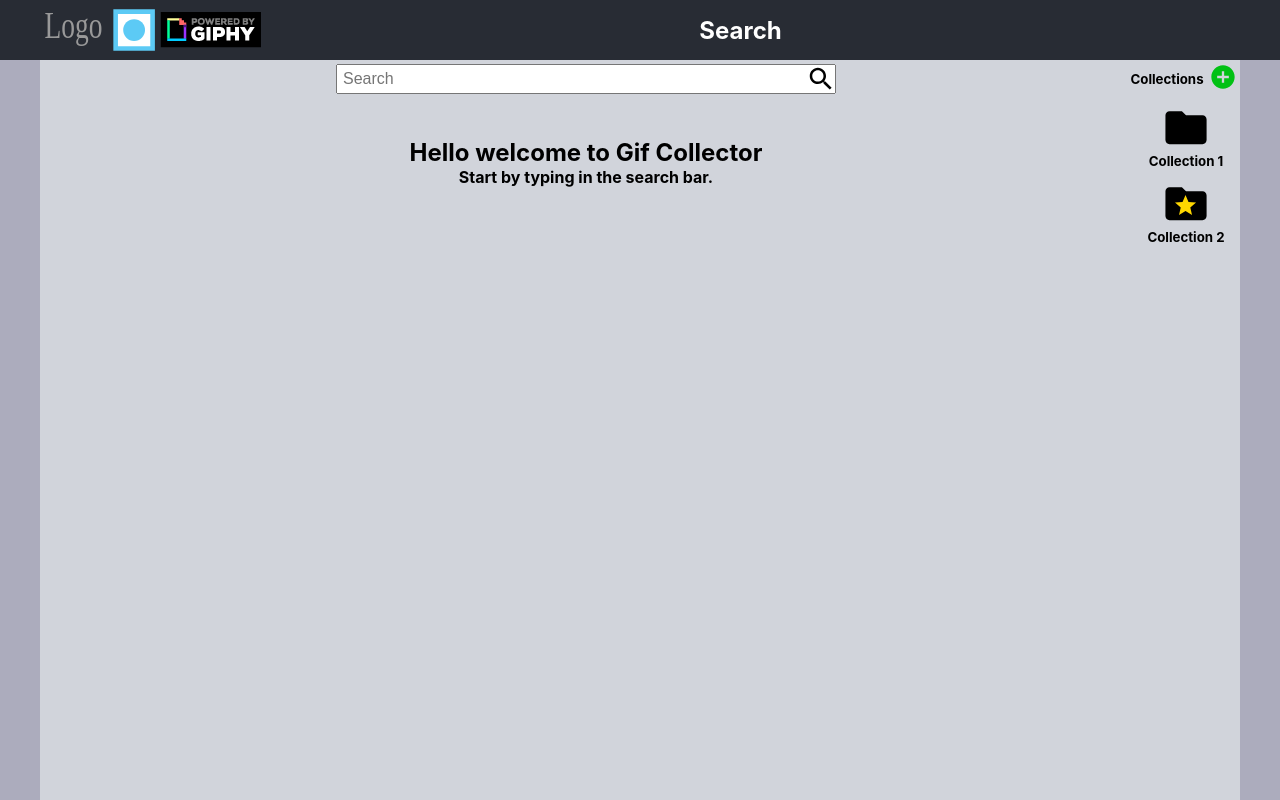
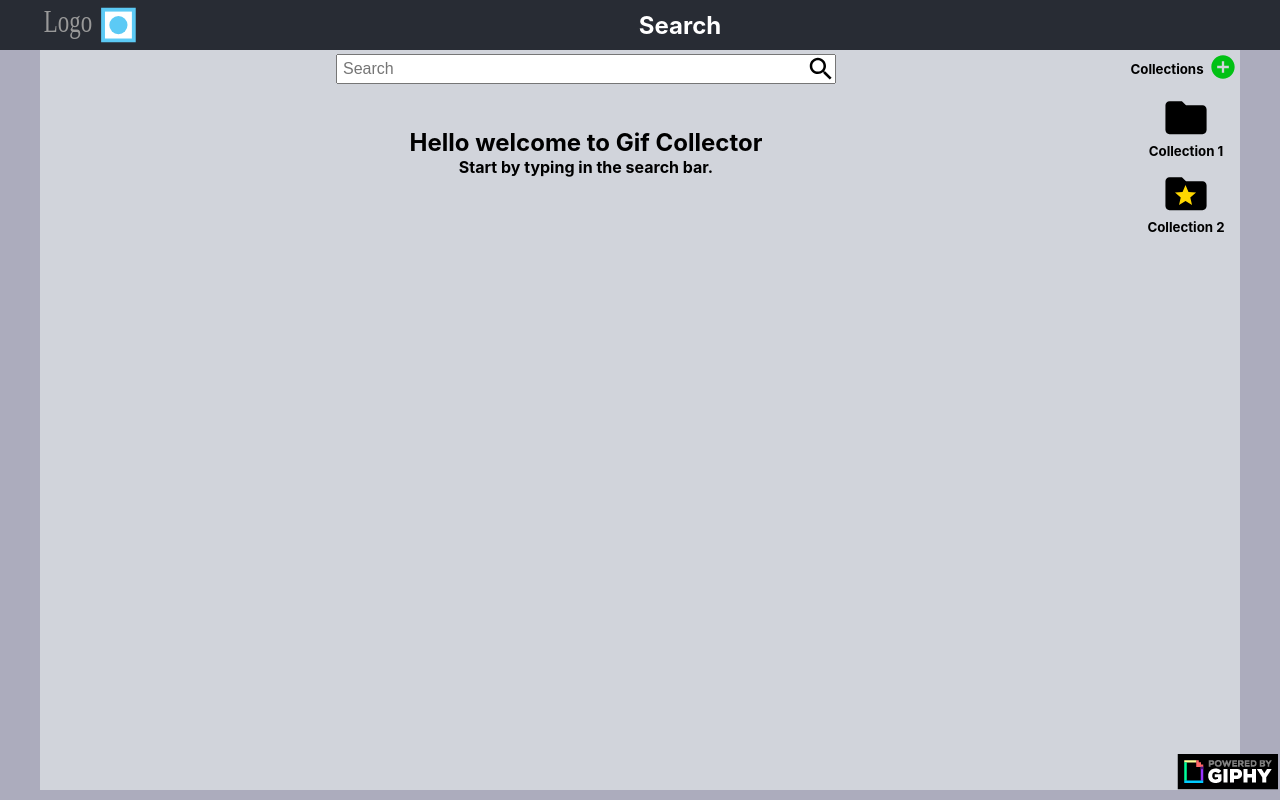
Before and after one commit to alancurtis5000/giphy-collections, a React (Create React App) app: page / in a window 1280 px wide. Built offline with nearby package versions, Linux system fonts and the light colour scheme; data requests are answered from the project's data file.

Commit message:
moved giphy tag bottom right fixed

```diff
--- a/src/App.js
+++ b/src/App.js
@@ -7,6 +7,7 @@ import { DndProvider } from "react-dnd";
 import { HTML5Backend } from "react-dnd-html5-backend";
 import { connect } from "react-redux";
 import { getCollections } from "./redux/collections/collections.actions";
+import poweredByGiphy from "./images/powered-by-giphy.png";
 
 const App = (props) => {
   const { getCollections } = props;
@@ -21,6 +22,7 @@ const App = (props) => {
         <AppRouter />
       </DndProvider>
       <Modal />
+      <img className="giphy" src={poweredByGiphy} alt="powered by giphy" />
     </div>
   );
 };
--- a/src/components/app-header/app-header.component.jsx
+++ b/src/components/app-header/app-header.component.jsx
@@ -3,7 +3,6 @@ import { companyLogo } from "../../images";
 import { AppHeaderStyles } from "./app-header.styles";
 import { withRouter } from "react-router-dom";
 import { NavLink } from "react-router-dom";
-import poweredByGiphy from "../../images/powered-by-giphy.png";
 
 const AppHeader = (props) => {
   const { history, location } = props;
@@ -22,12 +21,11 @@ const AppHeader = (props) => {
       <div className="header-container">
         <div className="left-group">
           <img
+            className="company-logo"
             src={companyLogo}
             alt="Company logo"
-            height="60px"
             onClick={() => history.push("/")}
           />
-          <img src={poweredByGiphy} alt="powered by giphy" />
         </div>
         <h2 className="page-title">{pageTitle}</h2>
         <div className="right-group">
--- a/src/components/app-header/app-header.styles.jsx
+++ b/src/components/app-header/app-header.styles.jsx
@@ -19,6 +19,15 @@ export const AppHeaderStyles = styled.header`
       display: flex;
       align-items: center;
       justify-content: center;
+      .company-logo{
+        height: 50px;
+      }
+      // @media (max-width: 768px) {
+      //   flex-direction: column;
+      //   .company-logo{
+      //     height: 50px;
+      //   }
+      // }
     }
     .right-group {
       display: flex;
--- a/src/index.css
+++ b/src/index.css
@@ -26,6 +26,12 @@ a {
 
 * {
   box-sizing: border-box;
+}
+
+.giphy {
+  position: fixed;
+  bottom: 10px;
+  right: 2px;
 }
 
 h1,
```
